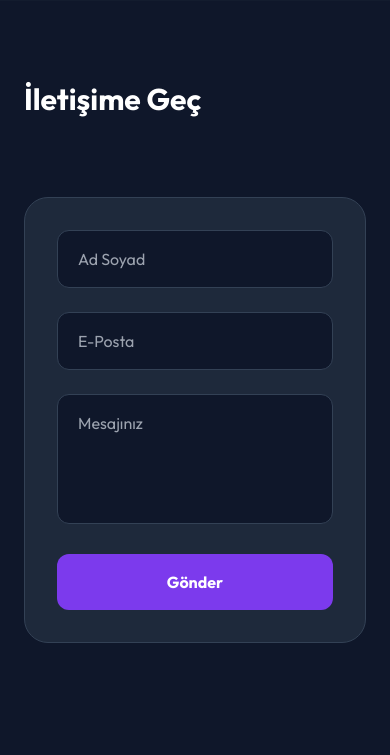
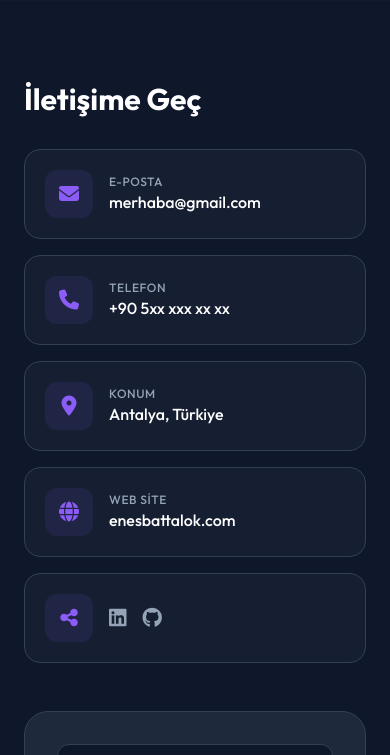
Before and after one commit to EnesBattalOk/PersonalWebsite, a Flask app: page / in a window 390 px wide. Shown: the part 5745-6500 px from the top of the page. Run offline with Flask 3, Linux system fonts and the light colour scheme; data comes from the database, SQL or seed files in the repository; some libraries are stand-ins or nearby versions.

Commit message:
Restore and redesign contact information layout with dynamic data
Reintroduce contact information columns and implement dynamic data retrieval for phone and website fields in the contact section.

Replit-Commit-Author: Agent
Replit-Commit-Session-Id: ea56bb9b-8bc7-4752-9bdd-424b057c0480
Replit-Commit-Checkpoint-Type: full_checkpoint
Replit-Commit-Event-Id: 04fae5f3-ff41-4ff7-b5ba-30949596a80f
Replit-Commit-Screenshot-Url: https://storage.googleapis.com/screenshot-production-us-central1/13ac26a5-8331-48d8-9cbe-ddfba13fce0e/ea56bb9b-8bc7-4752-9bdd-424b057c0480/IzxxggP
Replit-Helium-Checkpoint-Created: true

```diff
--- a/templates/index.html
+++ b/templates/index.html
@@ -141,20 +141,84 @@
 <section id="iletisim" class="py-20 relative overflow-hidden">
     <div class="container mx-auto px-6">
         <div class="flex flex-col lg:flex-row gap-12 max-w-6xl mx-auto">
-            <div class="lg:w-1/3">
+            <!-- Sol Sütun: İletişim Bilgileri -->
+            <div class="lg:w-5/12 space-y-6">
                 <h2 class="text-3xl font-bold text-white mb-8">İletişime Geç</h2>
-                <div class="space-y-4">
-                    <!-- E-posta kaldırıldı -->
+
+                <div class="grid grid-cols-1 gap-4">
+                    <!-- E-Posta -->
+                    <div class="bg-slate-800/50 p-5 rounded-2xl border border-slate-700 backdrop-blur-sm flex items-center gap-4 hover:border-violet-500 transition-all">
+                        <div class="w-12 h-12 bg-violet-500/10 rounded-xl flex items-center justify-center text-violet-500">
+                            <i class="fa-solid fa-envelope text-xl"></i>
+                        </div>
+                        <div>
+                            <p class="text-xs text-slate-400 font-medium uppercase tracking-wider">E-Posta</p>
+                            <p class="text-white font-medium">{{ admin.iletisim_email if admin and admin.iletisim_email else 'tunahancengiz@email.com' }}</p>
+                        </div>
+                    </div>
+
+                    <!-- Telefon -->
+                    {% if admin and admin.show_phone %}
+                    <div class="bg-slate-800/50 p-5 rounded-2xl border border-slate-700 backdrop-blur-sm flex items-center gap-4 hover:border-violet-500 transition-all">
+                        <div class="w-12 h-12 bg-violet-500/10 rounded-xl flex items-center justify-center text-violet-500">
+                            <i class="fa-solid fa-phone text-xl"></i>
+                        </div>
+                        <div>
+                            <p class="text-xs text-slate-400 font-medium uppercase tracking-wider">Telefon</p>
+                            <p class="text-white font-medium">{{ admin.iletisim_telefon if admin and admin.iletisim_telefon else '+90 5xx xxx xx xx' }}</p>
+                        </div>
+                    </div>
+                    {% endif %}
+
+                    <!-- Konum -->
+                    <div class="bg-slate-800/50 p-5 rounded-2xl border border-slate-700 backdrop-blur-sm flex items-center gap-4 hover:border-violet-500 transition-all">
+                        <div class="w-12 h-12 bg-violet-500/10 rounded-xl flex items-center justify-center text-violet-500">
+                            <i class="fa-solid fa-location-dot text-xl"></i>
+                        </div>
+                        <div>
+                            <p class="text-xs text-slate-400 font-medium uppercase tracking-wider">Konum</p>
+                            <p class="text-white font-medium">{{ admin.iletisim_konum if admin and admin.iletisim_konum else 'Antalya, Türkiye' }}</p>
+                        </div>
+                    </div>
+
+                    <!-- Web Site -->
+                    <div class="bg-slate-800/50 p-5 rounded-2xl border border-slate-700 backdrop-blur-sm flex items-center gap-4 hover:border-violet-500 transition-all">
+                        <div class="w-12 h-12 bg-violet-500/10 rounded-xl flex items-center justify-center text-violet-500">
+                            <i class="fa-solid fa-globe text-xl"></i>
+                        </div>
+                        <div>
+                            <p class="text-xs text-slate-400 font-medium uppercase tracking-wider">Web Site</p>
+                            <a href="{{ admin.website_url if admin and admin.website_url else '#' }}" target="_blank" class="text-white font-medium hover:text-violet-400 transition-colors">
+                                {{ admin.website_label if admin and admin.website_label else 'tunahancengiz.com' }}
+                            </a>
+                        </div>
+                    </div>
+
+                    <!-- Sosyal Medya -->
+                    <div class="bg-slate-800/50 p-5 rounded-2xl border border-slate-700 backdrop-blur-sm flex items-center gap-4 hover:border-violet-500 transition-all">
+                        <div class="w-12 h-12 bg-violet-500/10 rounded-xl flex items-center justify-center text-violet-500">
+                            <i class="fa-solid fa-share-nodes text-xl"></i>
+                        </div>
+                        <div class="flex gap-4">
+                            {% if admin and admin.sosyal_linkedin %}
+                            <a href="{{ admin.sosyal_linkedin }}" target="_blank" class="text-slate-400 hover:text-white transition-colors"><i class="fa-brands fa-linkedin text-xl"></i></a>
+                            {% endif %}
+                            {% if admin and admin.sosyal_github %}
+                            <a href="{{ admin.sosyal_github }}" target="_blank" class="text-slate-400 hover:text-white transition-colors"><i class="fa-brands fa-github text-xl"></i></a>
+                            {% endif %}
+                        </div>
+                    </div>
                 </div>
             </div>
 
-            <div class="lg:w-2/3 w-full">
-                <form action="{{ url_for('contact') }}" method="POST" class="bg-slate-800 p-8 rounded-3xl border border-slate-700 w-full">
+            <!-- Sağ Sütun: İletişim Formu -->
+            <div class="lg:w-7/12 w-full">
+                <form action="{{ url_for('contact') }}" method="POST" class="bg-slate-800 p-8 rounded-3xl border border-slate-700 w-full h-full flex flex-col justify-center">
                     <div class="grid grid-cols-1 md:grid-cols-2 gap-6 mb-6">
                         <input type="text" name="ad_soyad" required placeholder="Ad Soyad" class="w-full bg-slate-900 border border-slate-700 rounded-xl px-5 py-4 text-white focus:border-violet-500 outline-none">
                         <input type="email" name="email" required placeholder="E-Posta" class="w-full bg-slate-900 border border-slate-700 rounded-xl px-5 py-4 text-white focus:border-violet-500 outline-none">
                     </div>
-                    <textarea name="mesaj" required rows="4" placeholder="Mesajınız" class="w-full bg-slate-900 border border-slate-700 rounded-xl px-5 py-4 text-white focus:border-violet-500 outline-none resize-none mb-6"></textarea>
+                    <textarea name="mesaj" required rows="6" placeholder="Mesajınız" class="w-full bg-slate-900 border border-slate-700 rounded-xl px-5 py-4 text-white focus:border-violet-500 outline-none resize-none mb-6"></textarea>
                     <button type="submit" class="w-full bg-violet-600 hover:bg-violet-700 text-white font-bold py-4 rounded-xl transition-all">Gönder</button>
                 </form>
             </div>
```
